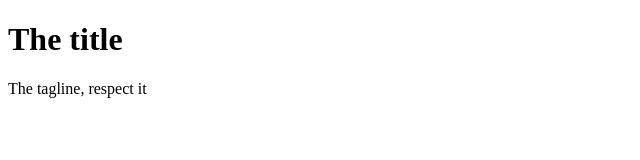
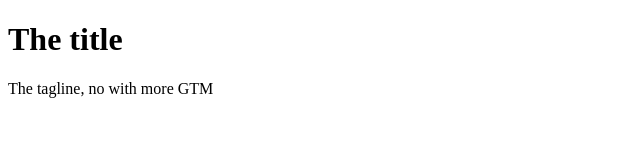
Before and after one commit to etuchscherer/Boring-Optimize-Test, a plain HTML site: page index.html in a window 1280 px wide. Shown: the full height of the page, 0-640 px from the left. Drawn offline with Linux system fonts and the light colour scheme.

Commit message:
updated tagline

```diff
--- a/index.html
+++ b/index.html
@@ -22,6 +22,6 @@
       style="display:none;visibility:hidden"></iframe></noscript>
   <!-- End Google Tag Manager (noscript) -->
   <h1>The title</h1>
-  <p>The tagline, respect it</p>
+  <p>The tagline, no with more GTM</p>
 </body>
 </html>
```
